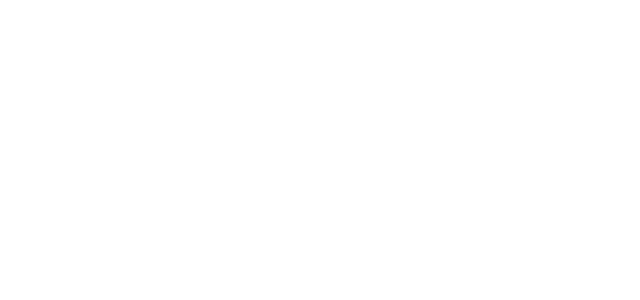
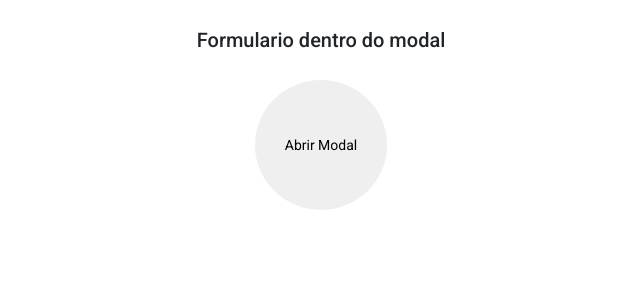
Before and after one commit to Jose-cmd98/form-stepper, an Angular app: page /form-two in a window 1280 px wide. Before the commit this address led to /. Shown: the top 300 px of the page, without its empty margins (319-959 px from the left). Built offline with nearby package versions, Linux system fonts and the light colour scheme.

Commit message:
creating modal form

```diff
--- a/src/app/app.module.ts
+++ b/src/app/app.module.ts
@@ -10,11 +10,13 @@
 import { BrowserAnimationsModule } from '@angular/platform-browser/animations';
 import { FormsModule, ReactiveFormsModule } from '@angular/forms';
 import { MatStepperModule } from '@angular/material/stepper';
+import { FormularioTwoComponent } from './formulario-two/formulario-two.component';
 
 @NgModule({
   declarations: [
     AppComponent,
-    FormularioComponent
+    FormularioComponent,
+    FormularioTwoComponent
   ],
   imports: [
     BrowserModule,
--- /dev/null
+++ b/src/app/formulario-two/formulario-two.component.html
@@ -0,0 +1,9 @@
+<h2 class="text-center mt-4">Formulario dentro do modal</h2>
+
+<div class="text-center mt-4">
+  <button class="modal-button">
+
+      Abrir Modal
+
+  </button>
+</div>
--- /dev/null
+++ b/src/app/formulario-two/formulario-two.component.scss
@@ -0,0 +1,20 @@
+.modal-button{
+  padding: 30px;
+  border: none;
+  border-radius: 50%;
+  height: 130px;
+}
+
+.modal-button:hover {
+  border: 16px solid #f3f3f3; /* Light grey */
+  border-top: 16px solid #3498db; /* Blue */
+  border-radius: 50%;
+  width: 120px;
+  height: 120px;
+  animation: spin 2s linear infinite;
+}
+
+@keyframes spin {
+  0% { transform: rotate(0deg); }
+  100% { transform: rotate(360deg); }
+}
--- /dev/null
+++ b/src/app/formulario-two/formulario-two.component.ts
@@ -0,0 +1,15 @@
+import { Component, OnInit } from '@angular/core';
+
+@Component({
+  selector: 'app-formulario-two',
+  templateUrl: './formulario-two.component.html',
+  styleUrls: ['./formulario-two.component.scss']
+})
+export class FormularioTwoComponent implements OnInit {
+
+  constructor() { }
+
+  ngOnInit(): void {
+  }
+
+}
```
Also changed, not shown: src/app/app-routing.module.ts (+9 -0 lines), 1 other file (tests, documents, lock files or other folders).
